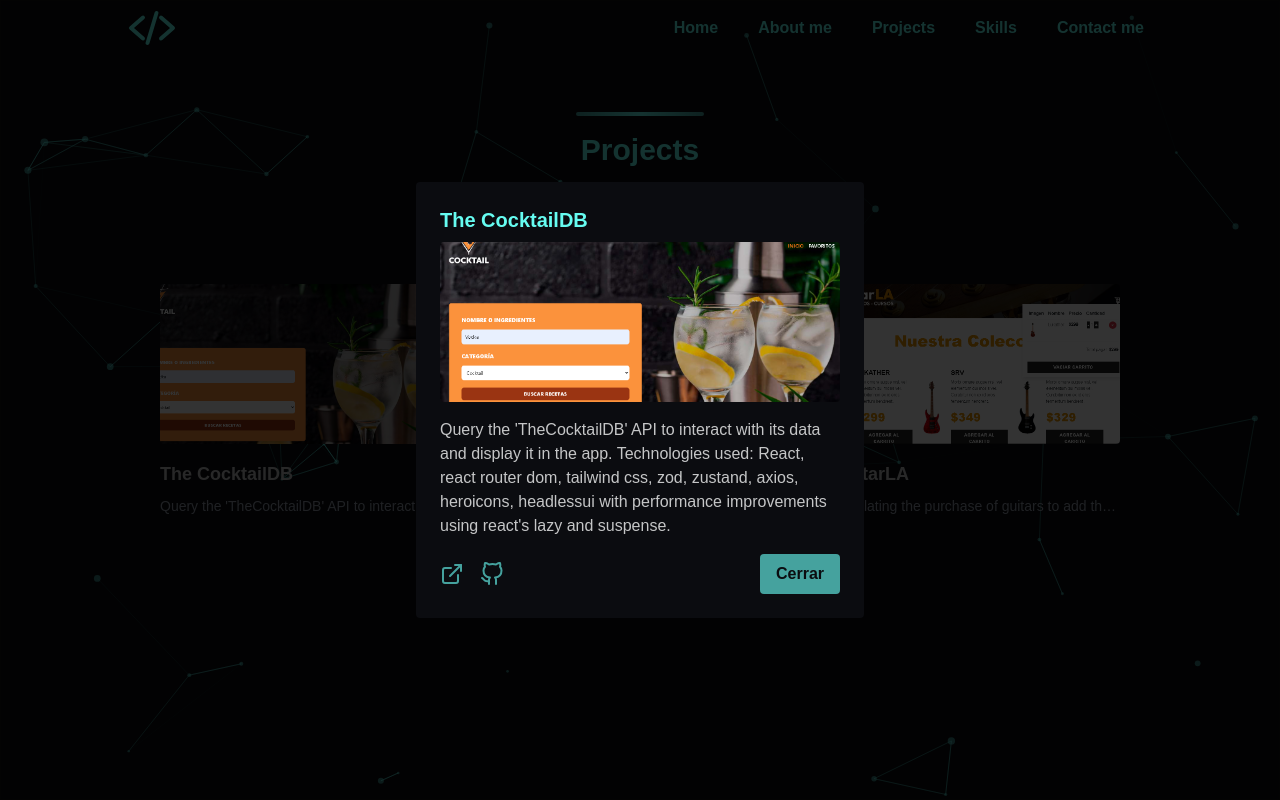
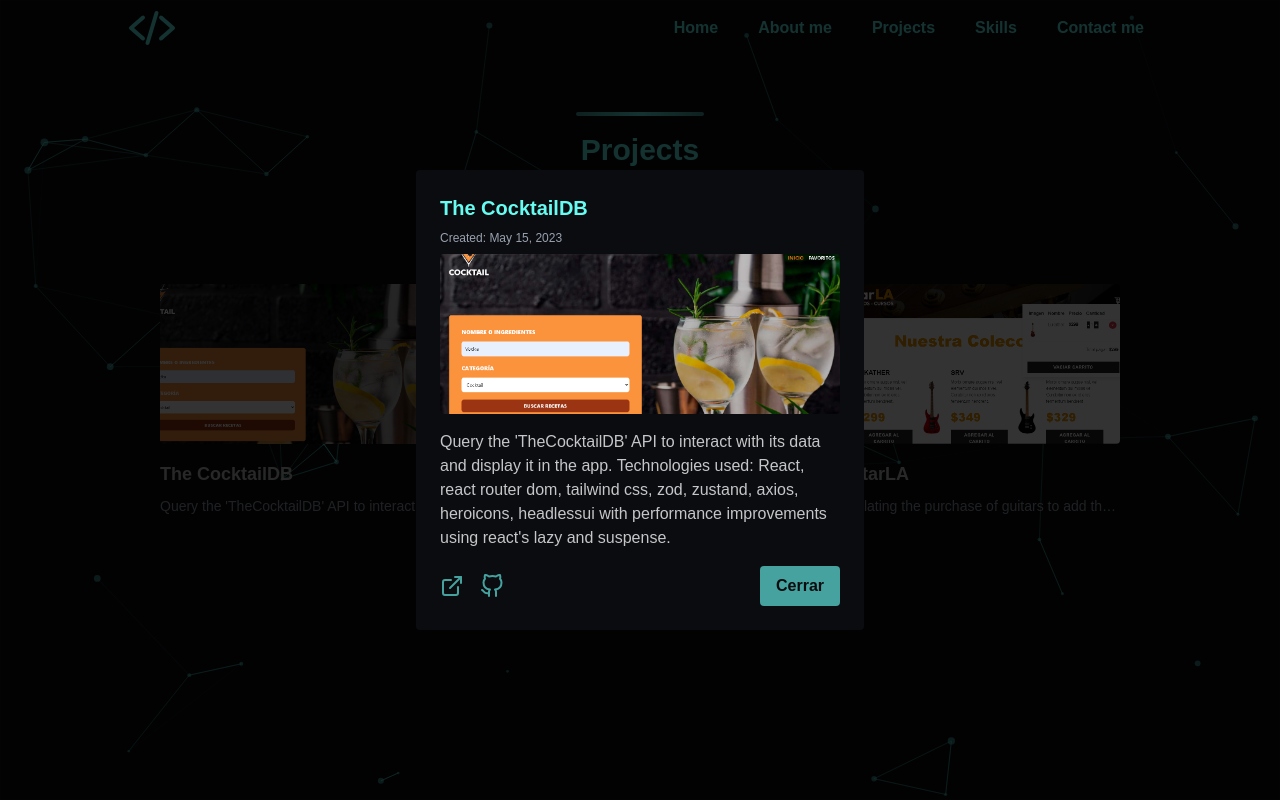
Before and after one commit to ProgramadorXP/ModernPortfolio, a React (Vite) app: page / in a window 1280 px wide. Both pictures are taken after a click on the element 304 px from the left and 1836 px from the top of the page. Shown: the part 1436-2236 px from the top of the page. Built offline with nearby package versions, Linux system fonts and the light colour scheme.

Commit message:
Creation date added to the project modal

```diff
--- a/src/components/projects/ProjectModal.tsx
+++ b/src/components/projects/ProjectModal.tsx
@@ -39,6 +39,16 @@
               <Dialog.Title className="text-secondary text-xl font-bold mb-2">
                 {project.title}
               </Dialog.Title>
+              {project.createdAt && (
+                <p className="text-xs text-gray-400 mb-2">
+                  Created:{" "}
+                  {new Date(project.createdAt).toLocaleDateString("en-US", {
+                    year: "numeric",
+                    month: "long",
+                    day: "numeric",
+                  })}
+                </p>
+              )}
               <img
                 src={project.image}
                 alt={project.title}
--- a/src/components/projects/projectsData.ts
+++ b/src/components/projects/projectsData.ts
@@ -4,6 +4,7 @@
   image: string;
   url: string;
   github: string;
+  createdAt: string;
 };
 
 export const projects: Project[] = [
@@ -13,6 +14,7 @@
     image: "/projects/project-1.png",
     url: "https://json-placeholder-app.netlify.app/",
     github: "https://github.com/ProgramadorXP/JSON-Placeholder-API",
+    createdAt: "08-28-2024",
   },
   {
     title: "The CocktailDB",
@@ -20,6 +22,7 @@
     image: "/projects/project-2.png",
     url: "https://phenomenal-otter-9e4904.netlify.app/",
     github: "https://github.com/ProgramadorXP/bebidas-react-typescript",
+    createdAt: "05-15-2023",
   },
   {
     title: "Patient Control",
@@ -27,6 +30,7 @@
     image: "/projects/project-3.png",
     url: "https://pacientes-zustand.netlify.app/",
     github: "https://github.com/ProgramadorXP/pacientes-zustand",
+    createdAt: "12-08-2023",
   },
   {
     title: "GuitarLA",
@@ -34,6 +38,7 @@
     image: "/projects/project-4.png",
     url: "https://guitarlatsreducer.netlify.app/",
     github: "https://github.com/ProgramadorXP/guitarLA-TS",
+    createdAt: "06-01-2023",
   },
   // Agrega más proyectos aquí
 ];
```
